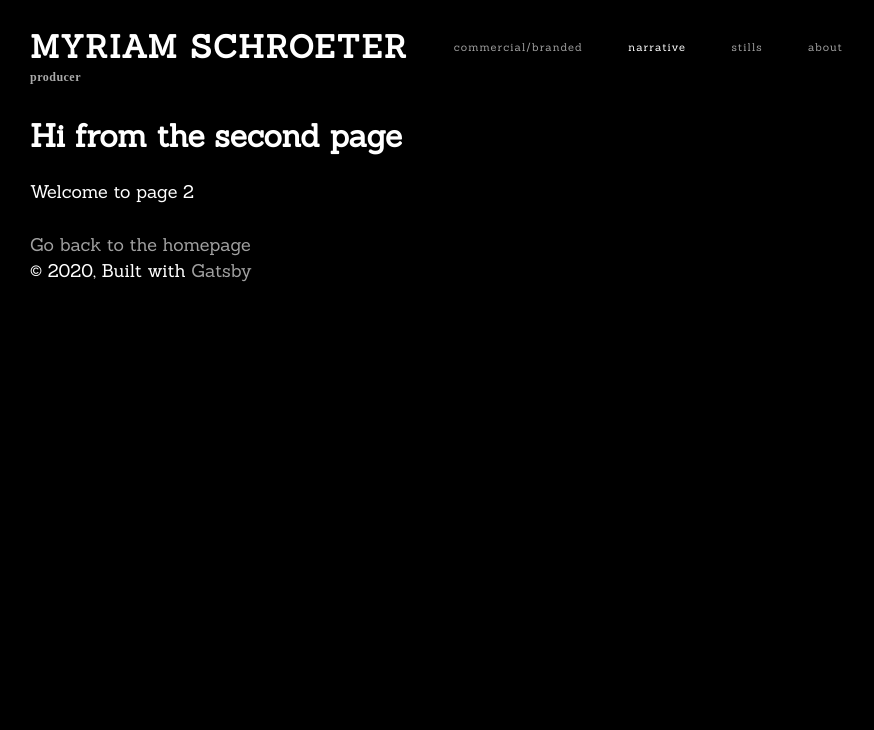
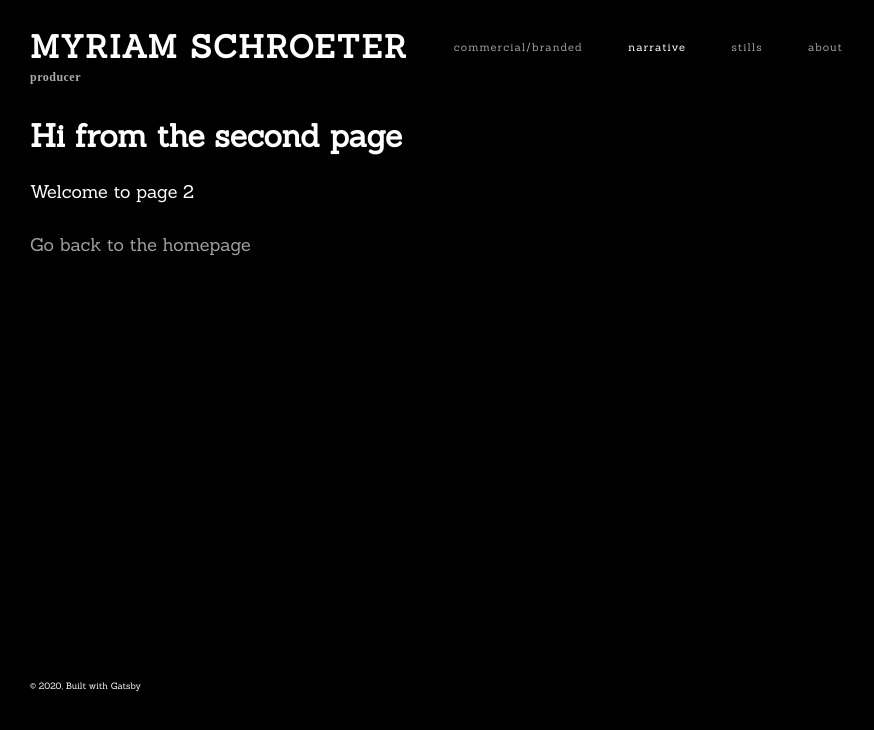
Before and after one commit to bshap27/myriam, a Gatsby site: page /page-2 in a window 1280 px wide. Shown: the whole page, without its empty margins (0-874 px from the left). Built offline with nearby package versions, Linux system fonts and the light colour scheme; Gatsby itself is replaced by a stand-in of ours; a web font is replaced by a local one.

Commit message:
footer style

```diff
--- a/src/components/layout.js
+++ b/src/components/layout.js
@@ -35,7 +35,7 @@ const Layout = ({ children }) => {
         <footer>
           © {new Date().getFullYear()}, Built with
           {` `}
-          <a href="https://www.gatsbyjs.org">Gatsby</a>
+          <a style={{color: 'white'}} href="https://www.gatsbyjs.org">Gatsby</a>
         </footer>
       </div>
     </>
--- a/src/styles/layout.css
+++ b/src/styles/layout.css
@@ -13,6 +13,13 @@ body {
 }
 #gatsby-focus-wrapper {
   padding: 0 30px;
+}
+main {
+  min-height: calc(70vh - 26px);
+}
+footer {
+  margin-top: 20px;
+  font-size: 9px;
 }
 article,
 aside,
```
